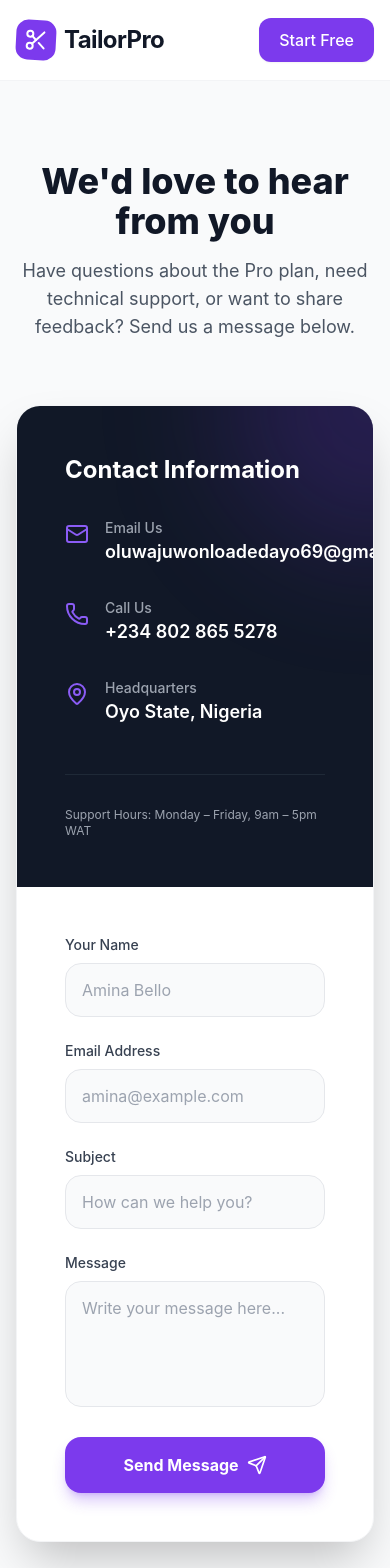
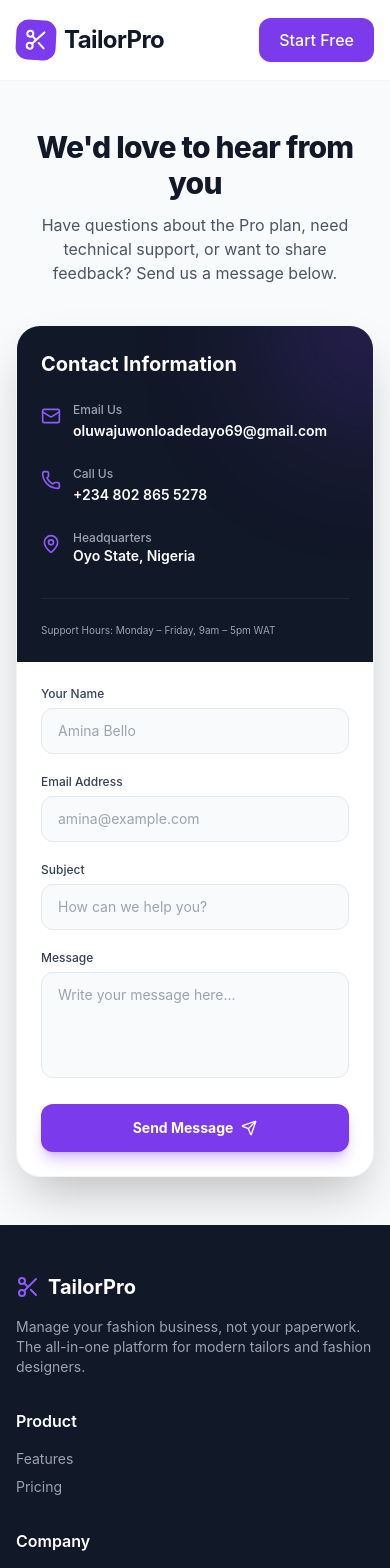
Before and after one commit to oluwajuwonlo342/TailorPro, a React (Vite) app: page /contact in a window 390 px wide. Shown: the top 1568 px of the page. Built offline with nearby package versions, Linux system fonts and the light colour scheme; no server answers.

Commit message:
Update ContactPage.jsx

```diff
--- a/src/pages/ContactPage.jsx
+++ b/src/pages/ContactPage.jsx
@@ -1,7 +1,7 @@
 import { useState } from 'react';
 import { motion } from 'framer-motion';
 import { Mail, Phone, MapPin, Send, CheckCircle2, AlertCircle } from 'lucide-react';
-import axios from 'axios'; // Import axios to make the API request
+import axios from 'axios';
 
 export default function ContactPage() {
   const [formData, setFormData] = useState({ name: '', email: '', subject: '', message: '' });
@@ -15,7 +15,6 @@ export default function ContactPage() {
     setError('');
 
     try {
-      // Send the data to your new backend route
       await axios.post('https://tailorprobackend.onrender.com/api/contact', formData);
 
       setSubmitted(true);
@@ -29,13 +28,13 @@ export default function ContactPage() {
   };
 
   return (
-    <div className="bg-brand-bg py-20 min-h-[calc(100vh-80px)] font-sans">
+    <div className="bg-brand-bg py-12 sm:py-16 md:py-20 min-h-[calc(100vh-80px)] font-sans w-full overflow-hidden">
       <div className="max-w-6xl mx-auto px-4 sm:px-6 lg:px-8">
-        <div className="text-center mb-16">
+        <div className="text-center mb-10 sm:mb-16">
           <motion.h1
             initial={{ opacity: 0, y: -20 }}
             animate={{ opacity: 1, y: 0 }}
-            className="text-4xl sm:text-5xl font-extrabold text-brand-dark mb-4"
+            className="text-3xl sm:text-4xl md:text-5xl font-extrabold text-brand-dark mb-3 sm:mb-4 tracking-tight"
           >
             We'd love to hear from you
           </motion.h1>
@@ -43,7 +42,7 @@ export default function ContactPage() {
             initial={{ opacity: 0 }}
             animate={{ opacity: 1 }}
             transition={{ delay: 0.1 }}
-            className="text-lg text-gray-600 max-w-xl mx-auto"
+            className="text-base sm:text-lg text-gray-600 max-w-xl mx-auto px-2 sm:px-0"
           >
             Have questions about the Pro plan, need technical support, or want to share feedback? Send us a message below.
           </motion.p>
@@ -52,119 +51,125 @@ export default function ContactPage() {
         <div className="bg-white rounded-3xl shadow-2xl overflow-hidden border border-gray-100 flex flex-col md:flex-row">
 
           {/* Contact Details Panel */}
-          <div className="bg-brand-dark text-white p-12 md:w-2/5 flex flex-col justify-between relative overflow-hidden">
-            <div className="absolute top-0 right-0 w-72 h-72 bg-primary/20 rounded-full blur-3xl transform translate-x-1/2 -translate-y-1/2"></div>
+          {/* Adjusted padding: p-6 on mobile, sm:p-8 on tablet, md:p-12 on desktop */}
+          <div className="bg-brand-dark text-white p-6 sm:p-8 md:p-12 md:w-2/5 flex flex-col justify-between relative overflow-hidden">
+            <div className="absolute top-0 right-0 w-56 h-56 sm:w-72 sm:h-72 bg-primary/20 rounded-full blur-3xl transform translate-x-1/2 -translate-y-1/2"></div>
 
             <div className="relative z-10">
-              <h3 className="text-2xl font-bold mb-8">Contact Information</h3>
-              <div className="space-y-8">
-                <div className="flex items-start space-x-4">
-                  <Mail className="w-6 h-6 text-primary-light mt-1 flex-shrink-0" />
-                  <div>
-                    <p className="font-medium text-gray-400 text-sm">Email Us</p>
-                    <a href="mailto:oluwajuwonloadedayo69@gmail.com" className="text-lg font-semibold hover:text-primary-light transition-colors">oluwajuwonloadedayo69@gmail.com</a>
+              <h3 className="text-xl sm:text-2xl font-bold mb-6 sm:mb-8">Contact Information</h3>
+              <div className="space-y-6 sm:space-y-8">
+                <div className="flex items-start space-x-3 sm:space-x-4">
+                  <Mail className="w-5 h-5 sm:w-6 sm:h-6 text-primary-light mt-1 flex-shrink-0" />
+                  <div className="overflow-hidden">
+                    <p className="font-medium text-gray-400 text-xs sm:text-sm">Email Us</p>
+                    <a href="mailto:oluwajuwonloadedayo69@gmail.com" className="text-sm sm:text-base lg:text-lg font-semibold hover:text-primary-light transition-colors break-all">
+                      oluwajuwonloadedayo69@gmail.com
+                    </a>
                   </div>
                 </div>
 
-                <div className="flex items-start space-x-4">
-                  <Phone className="w-6 h-6 text-primary-light mt-1 flex-shrink-0" />
+                <div className="flex items-start space-x-3 sm:space-x-4">
+                  <Phone className="w-5 h-5 sm:w-6 sm:h-6 text-primary-light mt-1 flex-shrink-0" />
                   <div>
-                    <p className="font-medium text-gray-400 text-sm">Call Us</p>
-                    <a href="tel:+2348028655278" className="text-lg font-semibold hover:text-primary-light transition-colors">+234 802 865 5278</a>
+                    <p className="font-medium text-gray-400 text-xs sm:text-sm">Call Us</p>
+                    <a href="tel:+2348028655278" className="text-sm sm:text-base lg:text-lg font-semibold hover:text-primary-light transition-colors">
+                      +234 802 865 5278
+                    </a>
                   </div>
                 </div>
 
-                <div className="flex items-start space-x-4">
-                  <MapPin className="w-6 h-6 text-primary-light mt-1 flex-shrink-0" />
+                <div className="flex items-start space-x-3 sm:space-x-4">
+                  <MapPin className="w-5 h-5 sm:w-6 sm:h-6 text-primary-light mt-1 flex-shrink-0" />
                   <div>
-                    <p className="font-medium text-gray-400 text-sm">Headquarters</p>
-                    <p className="text-lg font-semibold">Oyo State, Nigeria</p>
+                    <p className="font-medium text-gray-400 text-xs sm:text-sm">Headquarters</p>
+                    <p className="text-sm sm:text-base lg:text-lg font-semibold">Oyo State, Nigeria</p>
                   </div>
                 </div>
               </div>
             </div>
 
-            <div className="mt-12 relative z-10 pt-8 border-t border-gray-800">
-              <p className="text-xs text-gray-400">Support Hours: Monday – Friday, 9am – 5pm WAT</p>
+            <div className="mt-8 sm:mt-12 relative z-10 pt-6 sm:pt-8 border-t border-gray-800">
+              <p className="text-[10px] sm:text-xs text-gray-400">Support Hours: Monday – Friday, 9am – 5pm WAT</p>
             </div>
           </div>
 
           {/* Contact Form */}
-          <div className="p-12 md:w-3/5">
+          {/* Adjusted padding: p-6 on mobile, sm:p-8 on tablet, md:p-12 on desktop */}
+          <div className="p-6 sm:p-8 md:p-12 md:w-3/5">
             {submitted ? (
               <motion.div
                 initial={{ opacity: 0, scale: 0.95 }}
                 animate={{ opacity: 1, scale: 1 }}
-                className="h-full flex flex-col items-center justify-center text-center py-12"
+                className="h-full flex flex-col items-center justify-center text-center py-8 sm:py-12"
               >
-                <div className="w-16 h-16 bg-status-success/10 text-status-success rounded-full flex items-center justify-center mb-6">
-                  <CheckCircle2 className="w-8 h-8" />
+                <div className="w-14 h-14 sm:w-16 sm:h-16 bg-status-success/10 text-status-success rounded-full flex items-center justify-center mb-4 sm:mb-6">
+                  <CheckCircle2 className="w-7 h-7 sm:w-8 sm:h-8" />
                 </div>
-                <h3 className="text-2xl font-bold text-brand-dark mb-2">Message Sent Successfully!</h3>
-                <p className="text-gray-600 mb-6">Thank you for reaching out. Our support team will get back to you shortly.</p>
+                <h3 className="text-xl sm:text-2xl font-bold text-brand-dark mb-2">Message Sent Successfully!</h3>
+                <p className="text-sm sm:text-base text-gray-600 mb-6 px-4 sm:px-0">Thank you for reaching out. Our support team will get back to you shortly.</p>
                 <button
                   onClick={() => setSubmitted(false)}
-                  className="px-6 py-3 bg-primary text-white font-medium rounded-xl hover:bg-primary-dark transition-colors"
+                  className="w-full sm:w-auto px-6 py-3 bg-primary text-white font-medium rounded-xl hover:bg-primary-dark transition-colors"
                 >
                   Send Another Message
                 </button>
               </motion.div>
             ) : (
-              <form onSubmit={handleSubmit} className="space-y-6">
+              <form onSubmit={handleSubmit} className="space-y-5 sm:space-y-6">
 
                 {/* Error Message Display */}
                 {error && (
-                  <div className="p-4 bg-red-50 border border-red-100 rounded-2xl flex items-center gap-3 text-red-600 text-sm font-bold">
-                    <AlertCircle className="w-5 h-5 shrink-0" />
+                  <div className="p-3 sm:p-4 bg-red-50 border border-red-100 rounded-2xl flex items-center gap-2 sm:gap-3 text-red-600 text-xs sm:text-sm font-bold">
+                    <AlertCircle className="w-4 h-4 sm:w-5 sm:h-5 shrink-0" />
                     {error}
                   </div>
                 )}
 
-                <div className="grid grid-cols-1 md:grid-cols-2 gap-6">
+                <div className="grid grid-cols-1 md:grid-cols-2 gap-5 sm:gap-6">
                   <div>
-                    <label className="block text-sm font-medium text-gray-700 mb-2">Your Name</label>
+                    <label className="block text-xs sm:text-sm font-medium text-gray-700 mb-1.5 sm:mb-2">Your Name</label>
                     <input
                       type="text"
                       required
                       value={formData.name}
                       onChange={(e) => setFormData({...formData, name: e.target.value})}
-                      className="w-full px-4 py-3.5 bg-gray-50 border border-gray-200 rounded-2xl focus:bg-white focus:ring-2 focus:ring-primary focus:border-primary outline-none transition-all"
+                      className="w-full px-4 py-3 sm:py-3.5 bg-gray-50 border border-gray-200 rounded-xl sm:rounded-2xl text-sm sm:text-base focus:bg-white focus:ring-2 focus:ring-primary focus:border-primary outline-none transition-all"
                       placeholder="Amina Bello"
                     />
                   </div>
                   <div>
-                    <label className="block text-sm font-medium text-gray-700 mb-2">Email Address</label>
+                    <label className="block text-xs sm:text-sm font-medium text-gray-700 mb-1.5 sm:mb-2">Email Address</label>
                     <input
                       type="email"
                       required
                       value={formData.email}
                       onChange={(e) => setFormData({...formData, email: e.target.value})}
-                      className="w-full px-4 py-3.5 bg-gray-50 border border-gray-200 rounded-2xl focus:bg-white focus:ring-2 focus:ring-primary focus:border-primary outline-none transition-all"
+                      className="w-full px-4 py-3 sm:py-3.5 bg-gray-50 border border-gray-200 rounded-xl sm:rounded-2xl text-sm sm:text-base focus:bg-white focus:ring-2 focus:ring-primary focus:border-primary outline-none transition-all"
                       placeholder="amina@example.com"
                     />
                   </div>
                 </div>
 
                 <div>
-                  <label className="block text-sm font-medium text-gray-700 mb-2">Subject</label>
+                  <label className="block text-xs sm:text-sm font-medium text-gray-700 mb-1.5 sm:mb-2">Subject</label>
                   <input
                     type="text"
                     required
                     value={formData.subject}
                     onChange={(e) => setFormData({...formData, subject: e.target.value})}
-                    className="w-full px-4 py-3.5 bg-gray-50 border border-gray-200 rounded-2xl focus:bg-white focus:ring-2 focus:ring-primary focus:border-primary outline-none transition-all"
+                    className="w-full px-4 py-3 sm:py-3.5 bg-gray-50 border border-gray-200 rounded-xl sm:rounded-2xl text-sm sm:text-base focus:bg-white focus:ring-2 focus:ring-primary focus:border-primary outline-none transition-all"
                     placeholder="How can we help you?"
                   />
                 </div>
 
                 <div>
-                  <label className="block text-sm font-medium text-gray-700 mb-2">Message</label>
+                  <label className="block text-xs sm:text-sm font-medium text-gray-700 mb-1.5 sm:mb-2">Message</label>
                   <textarea
                     rows="4"
                     required
                     value={formData.message}
                     onChange={(e) => setFormData({...formData, message: e.target.value})}
-                    className="w-full px-4 py-3.5 bg-gray-50 border border-gray-200 rounded-2xl focus:bg-white focus:ring-2 focus:ring-primary focus:border-primary outline-none transition-all resize-none"
+                    className="w-full px-4 py-3 sm:py-3.5 bg-gray-50 border border-gray-200 rounded-xl sm:rounded-2xl text-sm sm:text-base focus:bg-white focus:ring-2 focus:ring-primary focus:border-primary outline-none transition-all resize-none"
                     placeholder="Write your message here..."
                   ></textarea>
                 </div>
@@ -172,10 +177,10 @@ export default function ContactPage() {
                 <button
                   type="submit"
                   disabled={loading}
-                  className="w-full py-4 bg-primary text-white font-bold rounded-2xl hover:bg-primary-dark transition-all transform hover:-translate-y-0.5 shadow-lg shadow-primary/30 flex items-center justify-center disabled:opacity-70 disabled:hover:translate-y-0"
+                  className="w-full py-3.5 sm:py-4 bg-primary text-white font-bold rounded-xl sm:rounded-2xl hover:bg-primary-dark transition-all transform hover:-translate-y-0.5 shadow-lg shadow-primary/30 flex items-center justify-center disabled:opacity-70 disabled:hover:translate-y-0 text-sm sm:text-base"
                 >
                   {loading ? 'Sending Message...' : 'Send Message'}
-                  {!loading && <Send className="ml-2 w-5 h-5" />}
+                  {!loading && <Send className="ml-2 w-4 h-4 sm:w-5 sm:h-5" />}
                 </button>
               </form>
             )}
```
